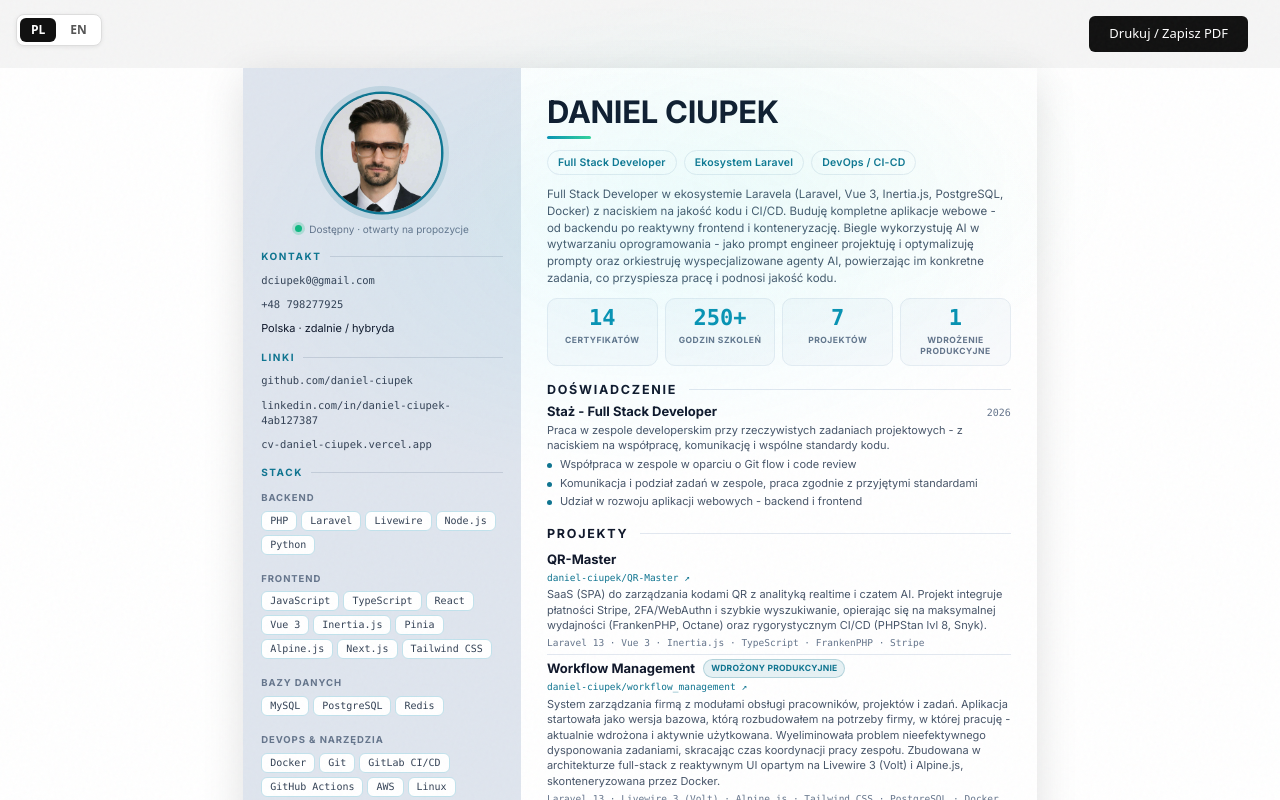
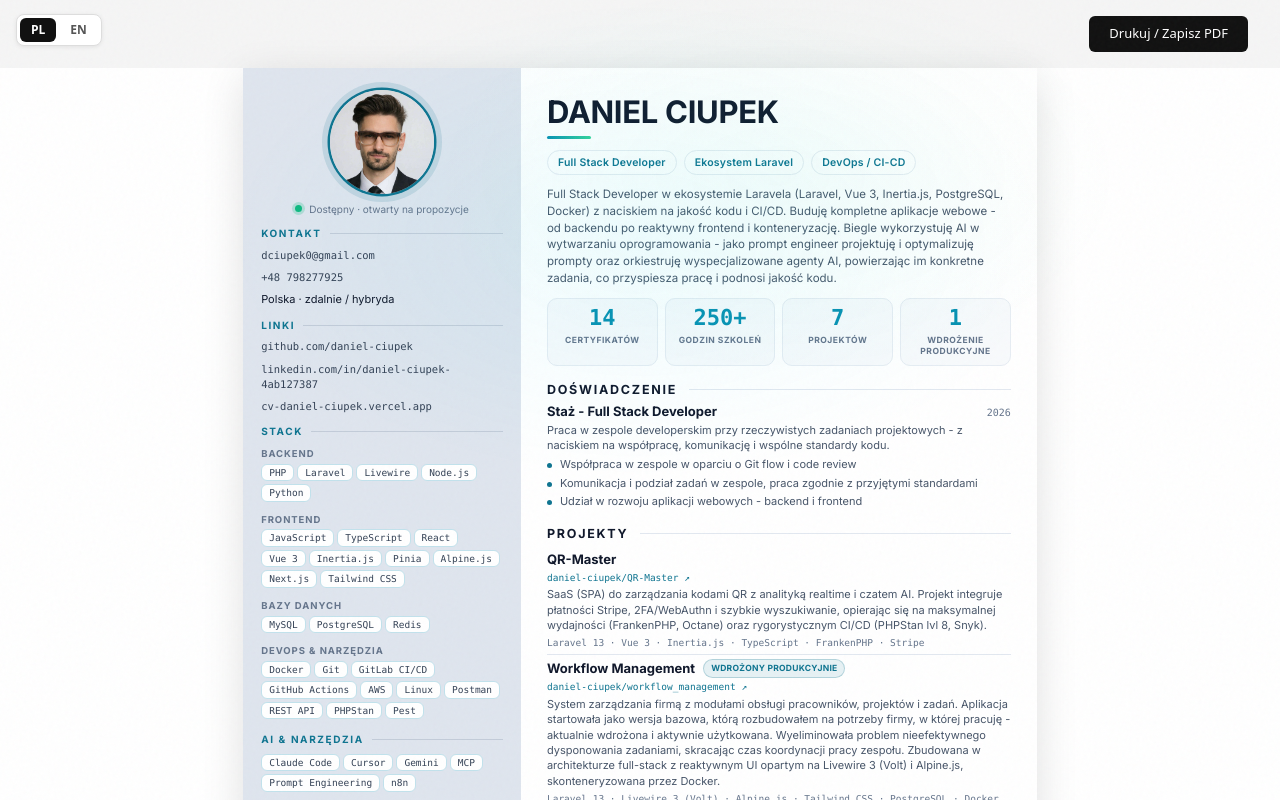
Before and after one commit to daniel-ciupek/CV_daniel_ciupek, a Next.js app: page /cv-print in a window 1280 px wide. Shown: the top 800 px of the page. Built offline with nearby package versions, Linux system fonts and the light colour scheme; no server answers.

Commit message:
Make CV print font deterministic and fit sidebar on page one

```diff
--- a/src/app/globals.css
+++ b/src/app/globals.css
@@ -388,7 +388,9 @@ body::after {
   display: grid;
   grid-template-columns: 35% 65%;
   background: #ffffff;
-  font-family: "Inter", system-ui, sans-serif;
+  /* Font DZIEDZICZONY z wrappera cv-print/layout.tsx (self-hosted next/font Inter).
+     NIE nadpisuj dosłownym "Inter" — literalna nazwa nie łączy się z hashem next/font
+     i powodowała fallback do fontu systemowego (SF Pro/Segoe = wyższy → sidebar tnie). */
   font-size: 13px;
   line-height: 1.45;
   box-shadow: 0 10px 40px rgba(0, 0, 0, 0.12);
@@ -427,15 +429,15 @@ body::after {
 .cv2-aside {
   background: var(--cv2-sb-bg);
   color: var(--cv2-sb-text);
-  padding: 26px 18px 22px;
+  padding: 22px 18px 18px;
   display: flex;
   flex-direction: column;
-  gap: 13px;
+  gap: 10px;
 }
-.cv2-photo-wrap { display: flex; flex-direction: column; align-items: center; gap: 10px; }
+.cv2-photo-wrap { display: flex; flex-direction: column; align-items: center; gap: 8px; }
 .cv2-photo-img {
-  width: 118px;
-  height: 118px;
+  width: 104px;
+  height: 104px;
   border-radius: 50%;
   object-fit: cover;
   object-position: 50% 8%;
@@ -444,7 +446,7 @@ body::after {
 .cv2-avail { display: inline-flex; align-items: center; gap: 7px; font-size: 10px; color: var(--cv2-sb-muted); text-align: center; }
 .cv2-dot { width: 7px; height: 7px; border-radius: 50%; background: var(--cv2-avail); box-shadow: 0 0 0 3px rgba(16, 185, 129, 0.22); }
 
-.cv2-sb-sect { display: flex; flex-direction: column; gap: 9px; }
+.cv2-sb-sect { display: flex; flex-direction: column; gap: 7px; }
 .cv2-sb-label {
   display: flex; align-items: center; gap: 8px;
   font-size: 10px; font-weight: 700; letter-spacing: 0.16em; text-transform: uppercase; color: var(--cv2-accent);
@@ -452,19 +454,19 @@ body::after {
 .cv2-sb-label::after { content: ""; flex: 1; height: 1px; background: var(--cv2-sb-divider); }
 .cv2-krow { font-size: 11px; color: var(--cv2-sb-text); word-break: break-word; overflow-wrap: anywhere; }
 .cv2-mono { font-family: var(--cv2-mono); font-size: 10.5px; color: var(--cv2-chip-text); overflow-wrap: anywhere; }
-.cv2-cat { font-size: 9.5px; font-weight: 700; letter-spacing: 0.1em; text-transform: uppercase; color: var(--cv2-sb-muted); margin: 2px 0 6px; }
-.cv2-chips { display: flex; flex-wrap: wrap; gap: 4px; margin-bottom: 6px; }
+.cv2-cat { font-size: 9.5px; font-weight: 700; letter-spacing: 0.1em; text-transform: uppercase; color: var(--cv2-sb-muted); margin: 1px 0 3px; }
+.cv2-chips { display: flex; flex-wrap: wrap; gap: 3px; margin-bottom: 3px; }
 .cv2-chip {
-  font-family: var(--cv2-mono); font-size: 10px; line-height: 1; padding: 4px 8px; border-radius: 6px;
+  font-family: var(--cv2-mono); font-size: 9.5px; line-height: 1; padding: 3px 7px; border-radius: 6px;
   background: var(--cv2-chip-bg); border: 1px solid var(--cv2-chip-border); color: var(--cv2-chip-text);
 }
-.cv2-lang { margin-bottom: 11px; }
+.cv2-lang { margin-bottom: 7px; }
 .cv2-lang-top { display: flex; justify-content: space-between; align-items: baseline; margin-bottom: 5px; }
 .cv2-lang-nm { font-size: 12px; font-weight: 600; color: var(--cv2-sb-text); }
 .cv2-lang-lv { font-size: 10px; color: var(--cv2-sb-muted); }
 .cv2-bar-track { height: 4px; border-radius: 999px; background: var(--cv2-lang-track); overflow: hidden; }
 .cv2-bar-fill { height: 100%; border-radius: 999px; background: linear-gradient(90deg, #0e7490, #34d399); }
-.cv2-gdpr { margin-top: auto; font-size: 8.5px; line-height: 1.4; color: var(--cv2-gdpr); }
+.cv2-gdpr { margin-top: auto; font-size: 8px; line-height: 1.35; color: var(--cv2-gdpr); }
 
 /* ── Main ── */
 .cv2-main { padding: 28px 26px 24px; display: flex; flex-direction: column; gap: 12px; }
```
